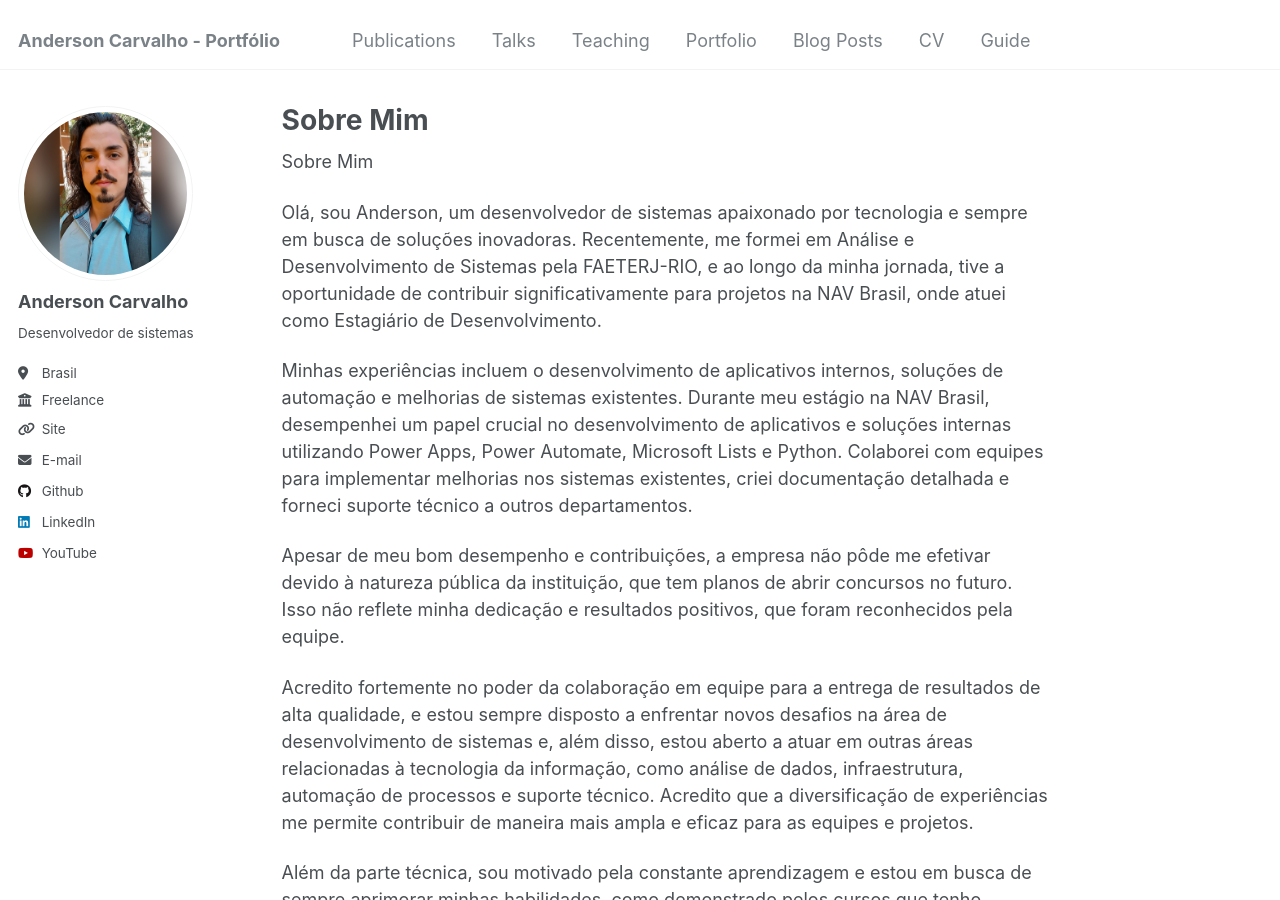
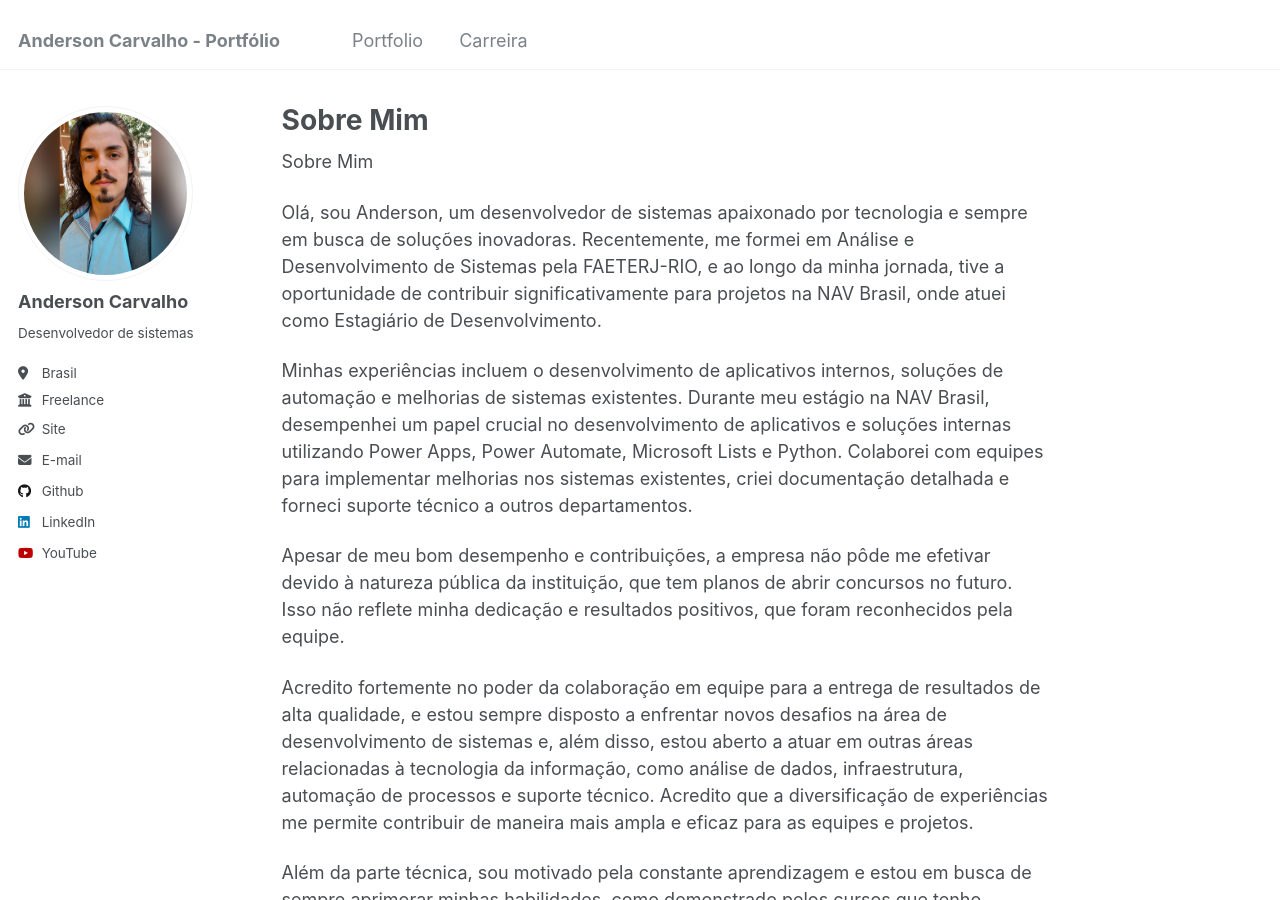
Before and after one commit to AndersonCarvalho96/andersoncarvalho.github.io, a Jekyll site: the page built from _pages/about.md, in a window 1280 px wide and 900 px high. Built offline with Jekyll 4.4.1, drawn with Linux system fonts in a browser that asks for light colours; part of the change alters nothing that is shown.

Commit message:
Update navigation.yml

```diff
--- a/_data/navigation.yml
+++ b/_data/navigation.yml
@@ -5,23 +5,23 @@
 # prevent it from being included in the site.
 
 main:
-  - title: "Publications"
-    url: /publications/
+  #- title: "Publications"
+  # url: /publications/
 
-  - title: "Talks"
-    url: /talks/
+  #- title: "Talks"
+  #  url: /talks/
 
-  - title: "Teaching"
-    url: /teaching/
+  #- title: "Teaching"
+  #  url: /teaching/
 
   - title: "Portfolio"
     url: /portfolio/
 
-  - title: "Blog Posts"
-    url: /year-archive/
+  #- title: "Blog Posts"
+  #  url: /year-archive/
 
-  - title: "CV"
-    url: /cv/
+  - title: "Carreira"
+    url: /carreira/
 
-  - title: "Guide"
-    url: /markdown/
+  #- title: "Guide"
+  #  url: /markdown/
```
